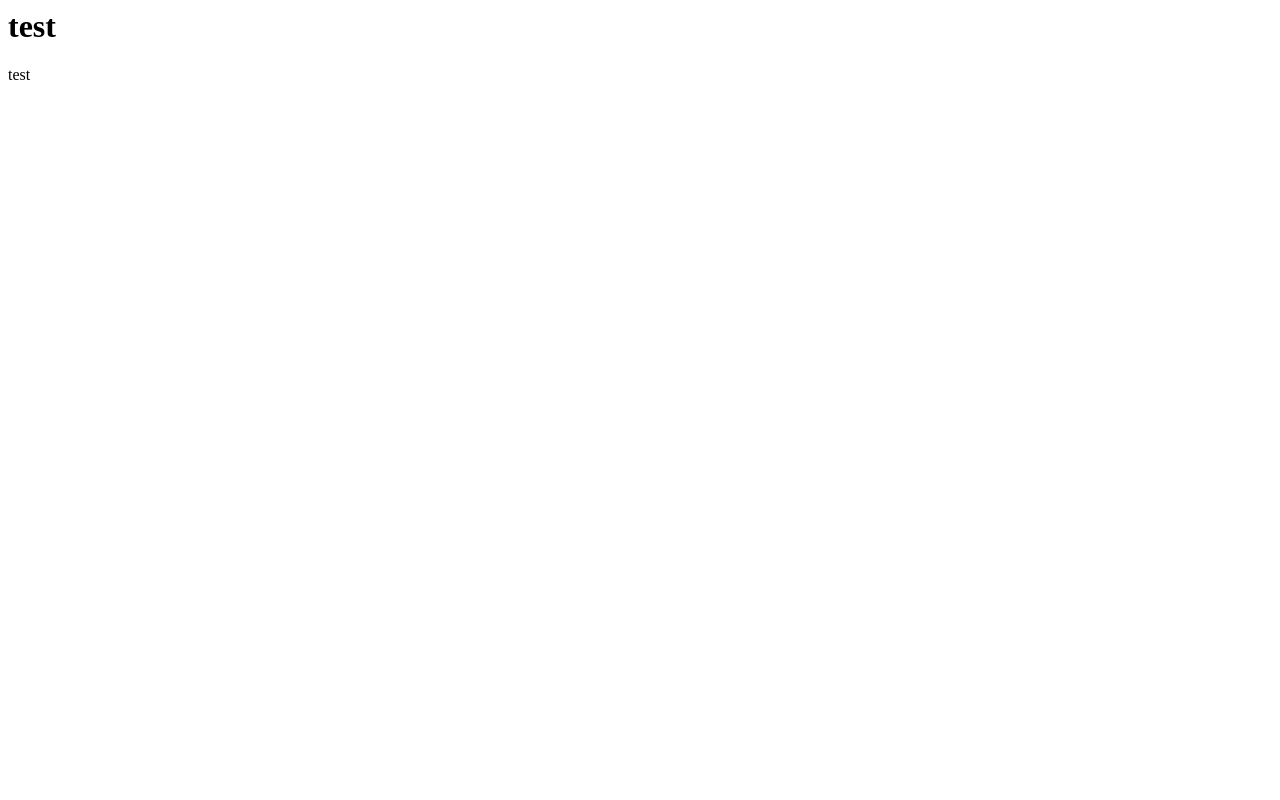
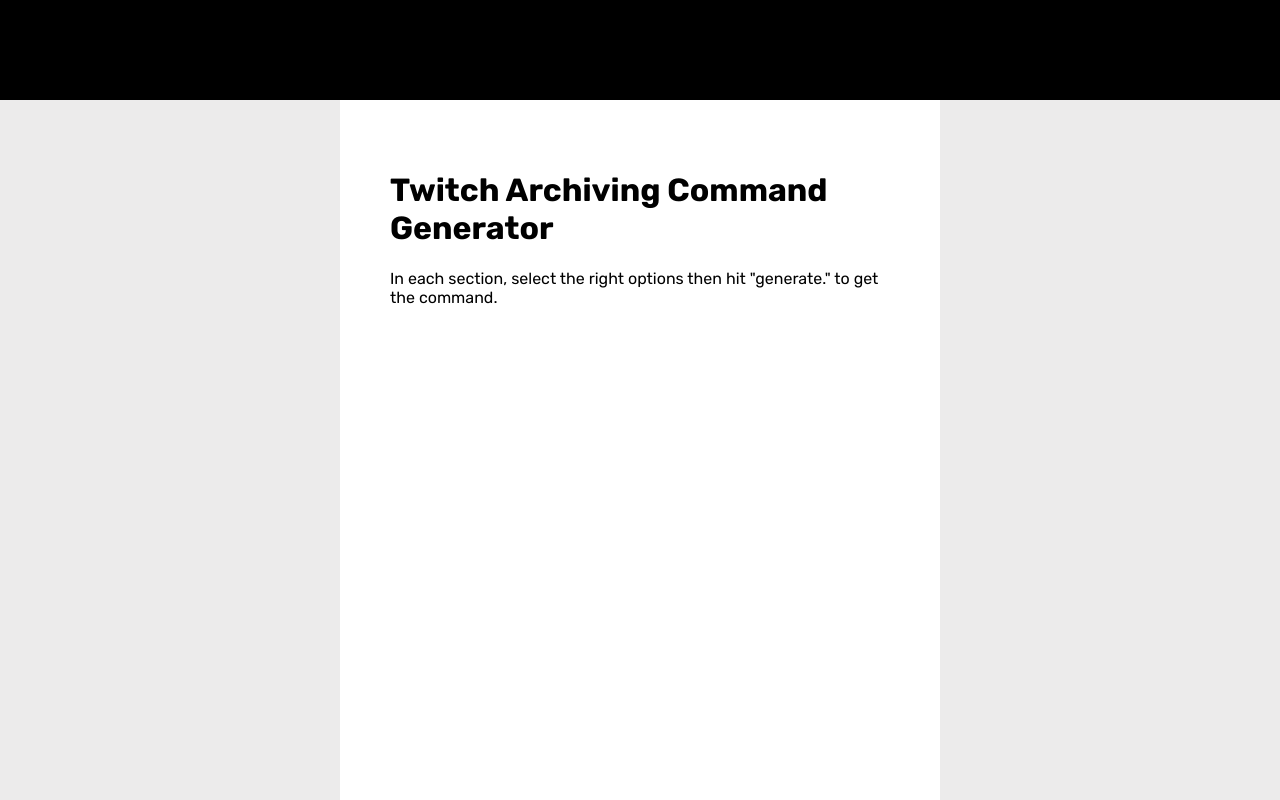
Before and after one commit to Oneechan69/TheStylist2020.github.io, a plain HTML site: page index.html in a window 1280 px wide. Shown: the top 800 px of the page. Drawn offline with Linux system fonts and the light colour scheme.

Commit message:
Update index.html

```diff
--- a/index.html
+++ b/index.html
@@ -1,2 +1,28 @@
-<h1> test </h1>
-test
+<!DOCTYPE html>
+<html>
+<head>
+<style>
+@import url('https://fonts.googleapis.com/css2?family=Rubik:ital,wght@0,300;0,400;0,500;0,600;0,700;0,800;0,900;1,300;1,400;1,500;1,600;1,700;1,800;1,900&display=swap');
+
+* {
+font-family: 'Rubik', sans-serif;
+}
+
+
+</style>
+</head>
+
+
+<body style="background:#ECEBEB;margin:0px;">
+
+<div style="height:100px;width:100%;position:fixed;background:black;"></div>
+
+<div style="background:#FFF;width:500px;margin:auto;height:1000px;padding:150px 50px 50px 50px;">
+
+<h1>Twitch Archiving Command Generator</h1>
+In each section, select the right options then hit "generate." to get the command.
+
+</div>
+
+</body>
+</html>
```
